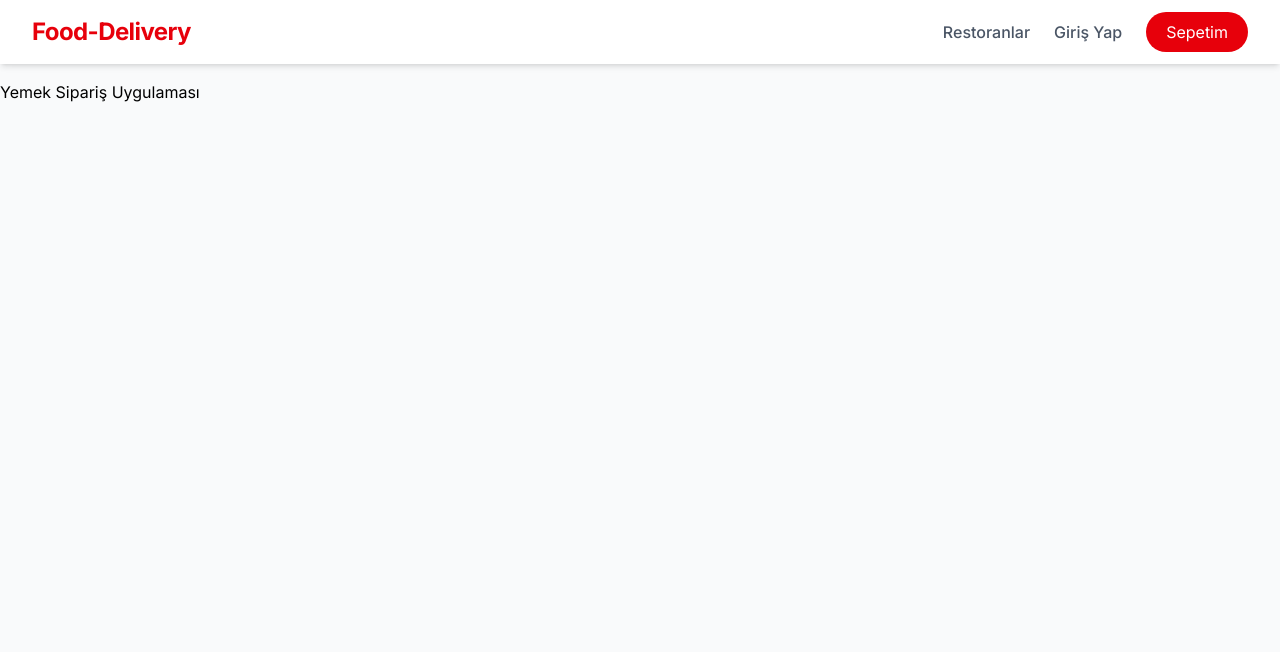
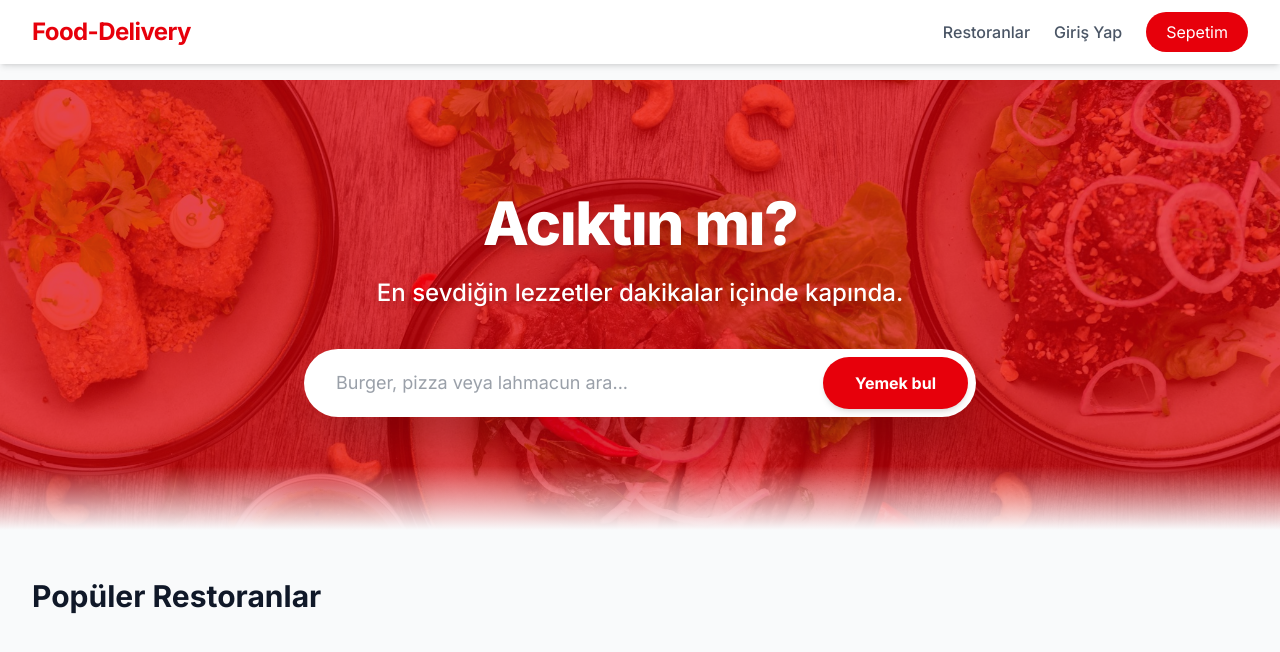
Before and after one commit to sahin-oguzhan/food-delivery-app, a Next.js app in the folder frontend/: page / in a window 1280 px wide. Shown: the top 652 px of the page. Built offline with nearby package versions, Linux system fonts and the light colour scheme.

Commit message:
feat: add hero section to home page

```diff
--- /dev/null
+++ b/frontend/src/app/components/Hero.jsx
@@ -0,0 +1,26 @@
+export default function Hero() {
+  return (
+    <div className="w-full relative bg-red-600 h-112.5 flex items-center justify-center">
+      <div className="bg-[url('/images/hero.jpeg')] absolute inset-0 bg-cover bg-center opacity-30"></div>
+      <div className="relative z-10 w-full max-w-4xl text-center">
+        <h1 className="text-5xl md:text-6xl font-extrabold text-white mb-6 drop-shadow-lg tracking-tight">
+          Acıktın mı?
+        </h1>
+        <p className="text-xl md:text-2xl text-white mb-10 font-medium drop-shadow-md">
+          En sevdiğin lezzetler dakikalar içinde kapında.
+        </p>
+        <div className="flex max-w-2xl mx-auto bg-white rounded-full p-2 shadow-2xl transition-transform hover:scale-[1.02] duration-300">
+          <input
+            type="text"
+            placeholder="Burger, pizza veya lahmacun ara..."
+            className="flex-1 bg-transparent px-6 py-3 outline-none text-gray-700 text-lg"
+          />
+          <button className="bg-red-600 text-white px-8 py-3 rounded-full font-bold hover:bg-red-700 transition duration-300 shadow-md">
+            Yemek bul
+          </button>
+        </div>
+      </div>
+      <div className="absolute bottom-0 left-0 right-0 h-16 bg-linear-to-t from-gray-50 to-transparent"></div>
+    </div>
+  );
+}
--- a/frontend/src/app/page.js
+++ b/frontend/src/app/page.js
@@ -1,7 +1,14 @@
+import Hero from './components/Hero';
+
 export default function Home() {
   return (
-    <main>
-      <h1>Yemek Sipariş Uygulaması</h1>
-    </main>
+    <div className="min-h-screen">
+      <Hero />
+      <main className="max-w-7xl mx-auto px-4 sm:px-6 lg:px-8 py-12">
+        <h2 className="text-3xl font-bold text-gray-900 mb-8">
+          Popüler Restoranlar
+        </h2>
+      </main>
+    </div>
   );
 }
```
Also changed, not shown: frontend/public/images/hero.jpeg (added).
